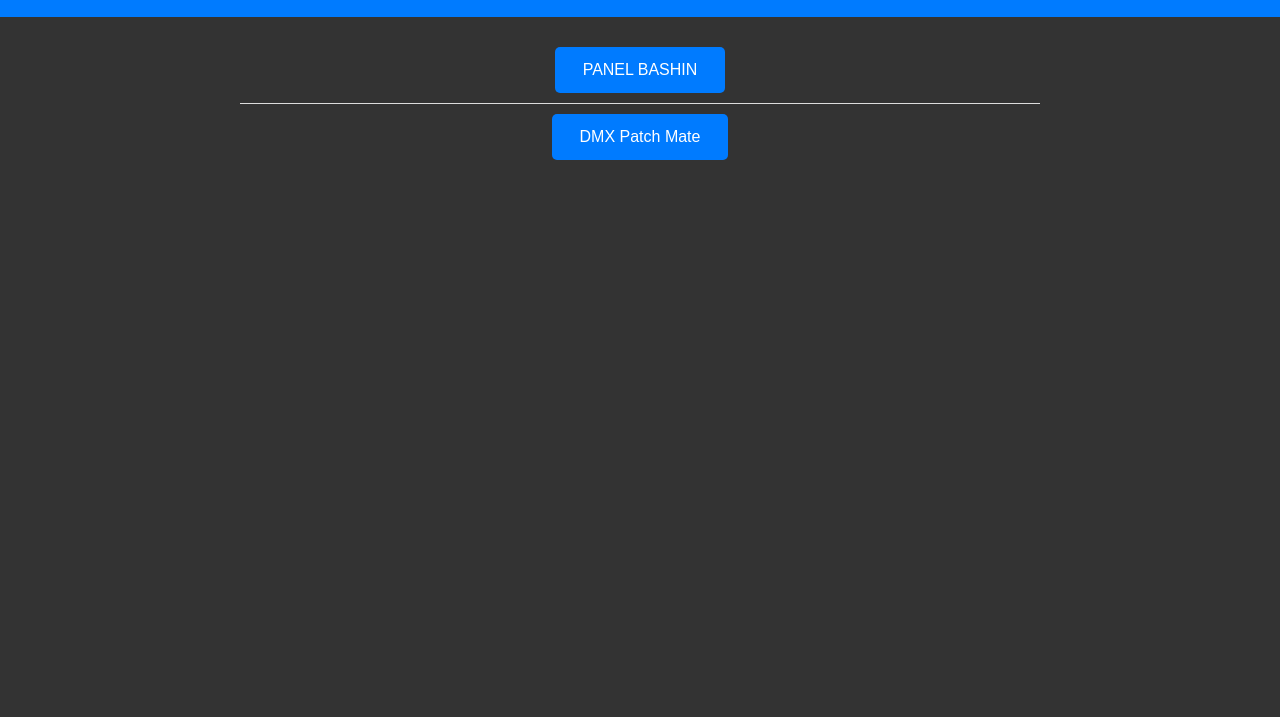
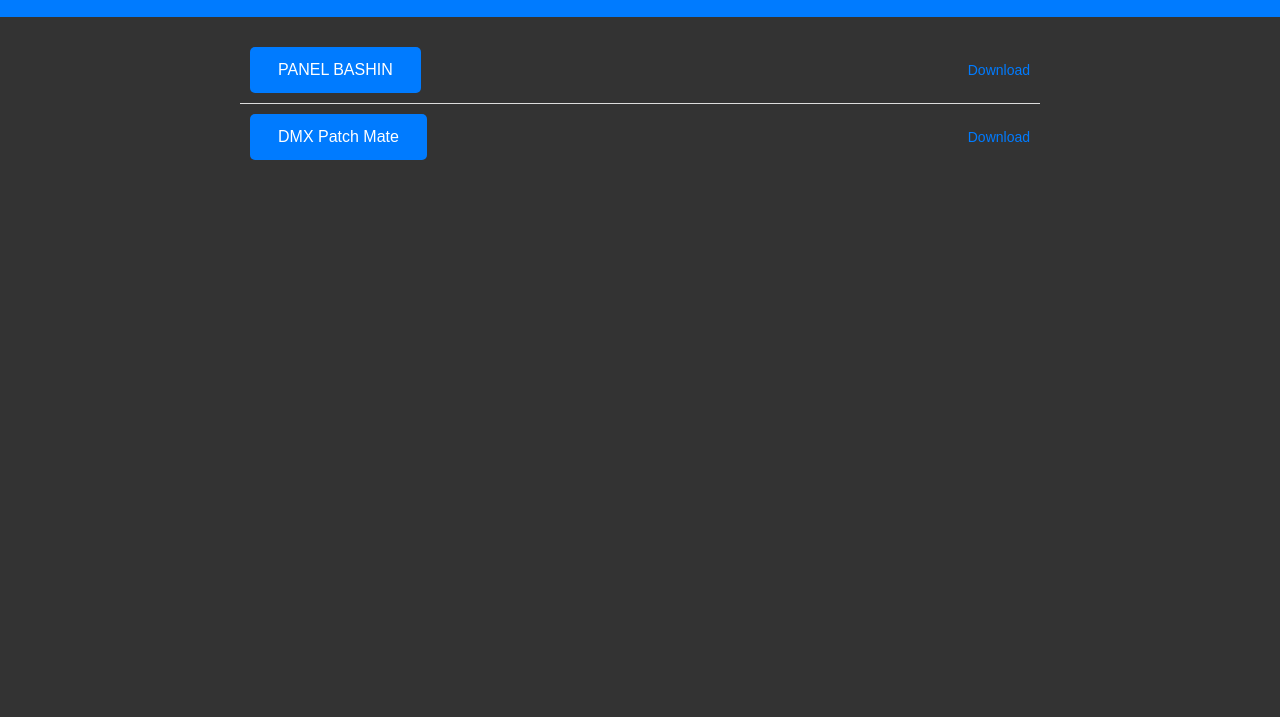
Before and after one commit to Socapexxx/Socapexxx.github.io, a plain HTML site: page index.html in a window 1280 px wide. Shown: the part 83-800 px from the top of the page. Drawn offline with Linux system fonts and the light colour scheme.

Commit message:
Update index.html

```diff
--- a/index.html
+++ b/index.html
@@ -30,7 +30,7 @@
 
         .option {
             display: flex;
-            justify-content: center; /* Center-align buttons */
+            justify-content: space-between; /* Add space between button and download link */
             align-items: center;
             border-bottom: 1px solid #ddd;
             padding: 10px;
@@ -63,6 +63,13 @@
             background-color: #0056b3;
         }
 
+        .download-link {
+            color: #007BFF;
+            text-decoration: none;
+            font-size: 14px;
+            margin-left: 10px;
+        }
+
         @media only screen and (max-width: 600px) {
             /* Add mobile-specific styles here */
         }
@@ -76,9 +83,11 @@
     <div class="container">
         <div class="option">
             <a class="button" href="panelBashin.html">PANEL BASHIN</a>
+            <a class="download-link" href="panelBashin.html" download>Download</a>
         </div>
         <div class="option">
             <a class="button" href="dmxList.html">DMX Patch Mate</a>
+            <a class="download-link" href="dmxList.html" download>Download</a>
         </div>
         <!-- Add more options as needed -->
     </div>
```
